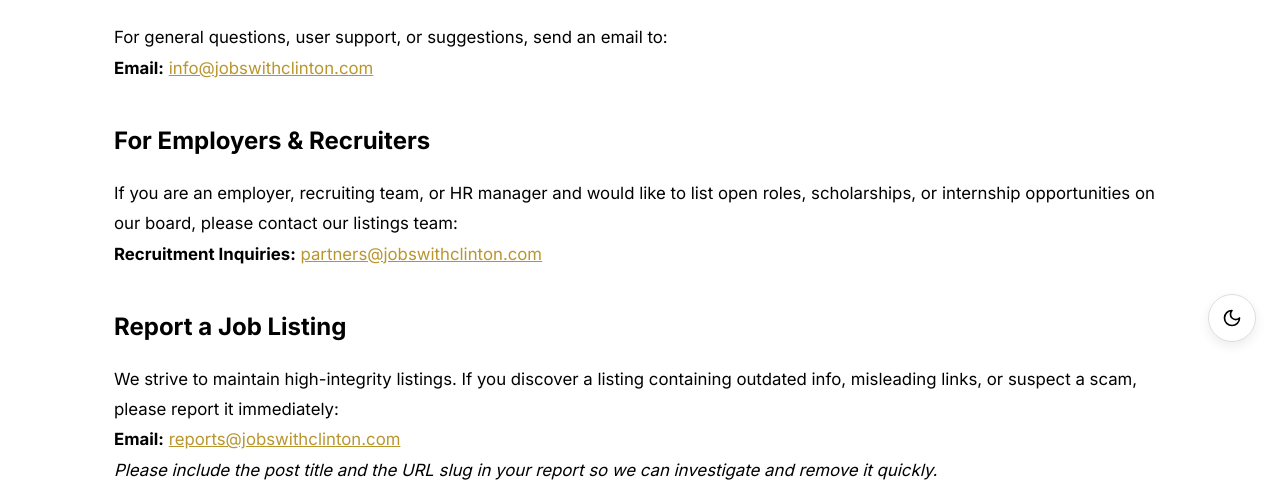
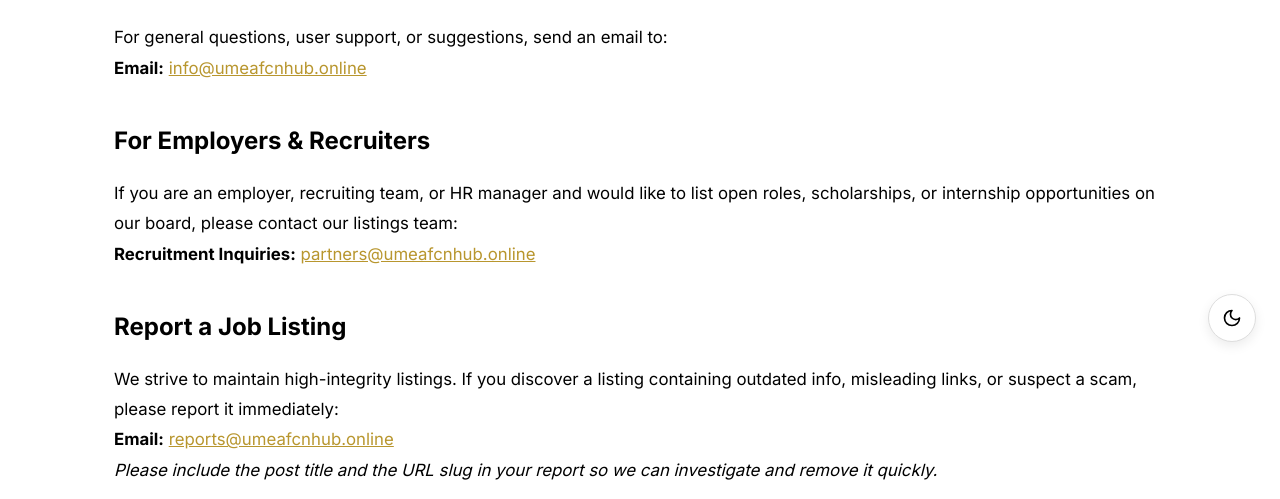
Before and after one commit to umeaclinton/UMEAFCN-Hub, a Next.js app: page /contact in a window 1280 px wide. Shown: the part 434-933 px from the top of the page. Built offline with nearby package versions, Linux system fonts and the light colour scheme.

Commit message:
feat: implement automated cron job for RSS scraping and AI-driven blog generation with new static info pages

```diff
--- a/src/app/api/cron/route.ts
+++ b/src/app/api/cron/route.ts
@@ -146,7 +146,7 @@ async function handleAutomatedBlogGeneration() {
   console.log(`[Blog Generator] Successfully published automated blog post: "${blogData.title}"`);
 
   // Post to Telegram
-  const sourceUrl = `https://jobswithclinton.vercel.app/blog/${slug}`;
+  const sourceUrl = `https://www.umeafcnhub.online/blog/${slug}`;
   await sendToTelegram(blogData.title, blogData.excerpt, sourceUrl);
 }
 
@@ -255,7 +255,7 @@ export async function GET(request: Request) {
         if (expandedData.apply_type !== 'none' && expandedData.apply_link) {
           newPostsCount++;
           // Telegram Notify
-          const sourceUrl = `https://jobswithclinton.vercel.app/post/${slug}`;
+          const sourceUrl = `https://www.umeafcnhub.online/post/${slug}`;
           await sendToTelegram(title, expandedData.content, sourceUrl);
         } else {
           console.log(`Skipped publishing/Telegram notification for post "${title}" because apply_type is 'none'.`);
--- a/src/app/contact/page.tsx
+++ b/src/app/contact/page.tsx
@@ -26,21 +26,21 @@ export default function ContactPage() {
         <p>
           For general questions, user support, or suggestions, send an email to:
           <br />
-          <strong>Email:</strong> <a href="mailto:info@jobswithclinton.com">info@jobswithclinton.com</a>
+          <strong>Email:</strong> <a href="mailto:info@umeafcnhub.online">info@umeafcnhub.online</a>
         </p>
 
         <h2>For Employers & Recruiters</h2>
         <p>
           If you are an employer, recruiting team, or HR manager and would like to list open roles, scholarships, or internship opportunities on our board, please contact our listings team:
           <br />
-          <strong>Recruitment Inquiries:</strong> <a href="mailto:partners@jobswithclinton.com">partners@jobswithclinton.com</a>
+          <strong>Recruitment Inquiries:</strong> <a href="mailto:partners@umeafcnhub.online">partners@umeafcnhub.online</a>
         </p>
 
         <h2>Report a Job Listing</h2>
         <p>
           We strive to maintain high-integrity listings. If you discover a listing containing outdated info, misleading links, or suspect a scam, please report it immediately:
           <br />
-          <strong>Email:</strong> <a href="mailto:reports@jobswithclinton.com">reports@jobswithclinton.com</a>
+          <strong>Email:</strong> <a href="mailto:reports@umeafcnhub.online">reports@umeafcnhub.online</a>
           <br />
           <em>Please include the post title and the URL slug in your report so we can investigate and remove it quickly.</em>
         </p>
--- a/src/app/privacy/page.tsx
+++ b/src/app/privacy/page.tsx
@@ -22,7 +22,7 @@ export default function PrivacyPage() {
           At Jobs With Clinton, accessible from our website, one of our main priorities is the privacy of our visitors. This Privacy Policy document contains types of information that is collected and recorded by Jobs With Clinton and how we use it.
         </p>
         <p>
-          If you have additional questions or require more information about our Privacy Policy, do not hesitate to contact us at <strong>info@jobswithclinton.com</strong>.
+          If you have additional questions or require more information about our Privacy Policy, do not hesitate to contact us at <strong>info@umeafcnhub.online</strong>.
         </p>
 
         <h2>Consent</h2>
@@ -57,7 +57,7 @@ export default function PrivacyPage() {
 
         <h2>Google DoubleClick DART Cookie</h2>
         <p>
-          Google is one of the third-party vendors on our site. It also uses cookies, known as DART cookies, to serve ads to our site visitors based upon their visit to www.jobswithclinton.com and other sites on the internet. However, visitors may choose to decline the use of DART cookies by visiting the Google ad and content network Privacy Policy at the following URL – <a href="https://policies.google.com/technologies/ads" target="_blank" rel="noopener noreferrer">https://policies.google.com/technologies/ads</a>.
+          Google is one of the third-party vendors on our site. It also uses cookies, known as DART cookies, to serve ads to our site visitors based upon their visit to www.umeafcnhub.online and other sites on the internet. However, visitors may choose to decline the use of DART cookies by visiting the Google ad and content network Privacy Policy at the following URL – <a href="https://policies.google.com/technologies/ads" target="_blank" rel="noopener noreferrer">https://policies.google.com/technologies/ads</a>.
         </p>
 
         <h2>Our Advertising Partners</h2>
--- a/src/app/terms/page.tsx
+++ b/src/app/terms/page.tsx
@@ -20,7 +20,7 @@ export default function TermsPage() {
       <div className="post-content">
         <p>Welcome to Jobs With Clinton!</p>
         <p>
-          These terms and conditions outline the rules and regulations for the use of Jobs With Clinton's Website, located at www.jobswithclinton.com.
+          These terms and conditions outline the rules and regulations for the use of Jobs With Clinton's Website, located at www.umeafcnhub.online.
         </p>
         <p>
           By accessing this website we assume you accept these terms and conditions. Do not continue to use Jobs With Clinton if you do not agree to take all of the terms and conditions stated on this page.
```
